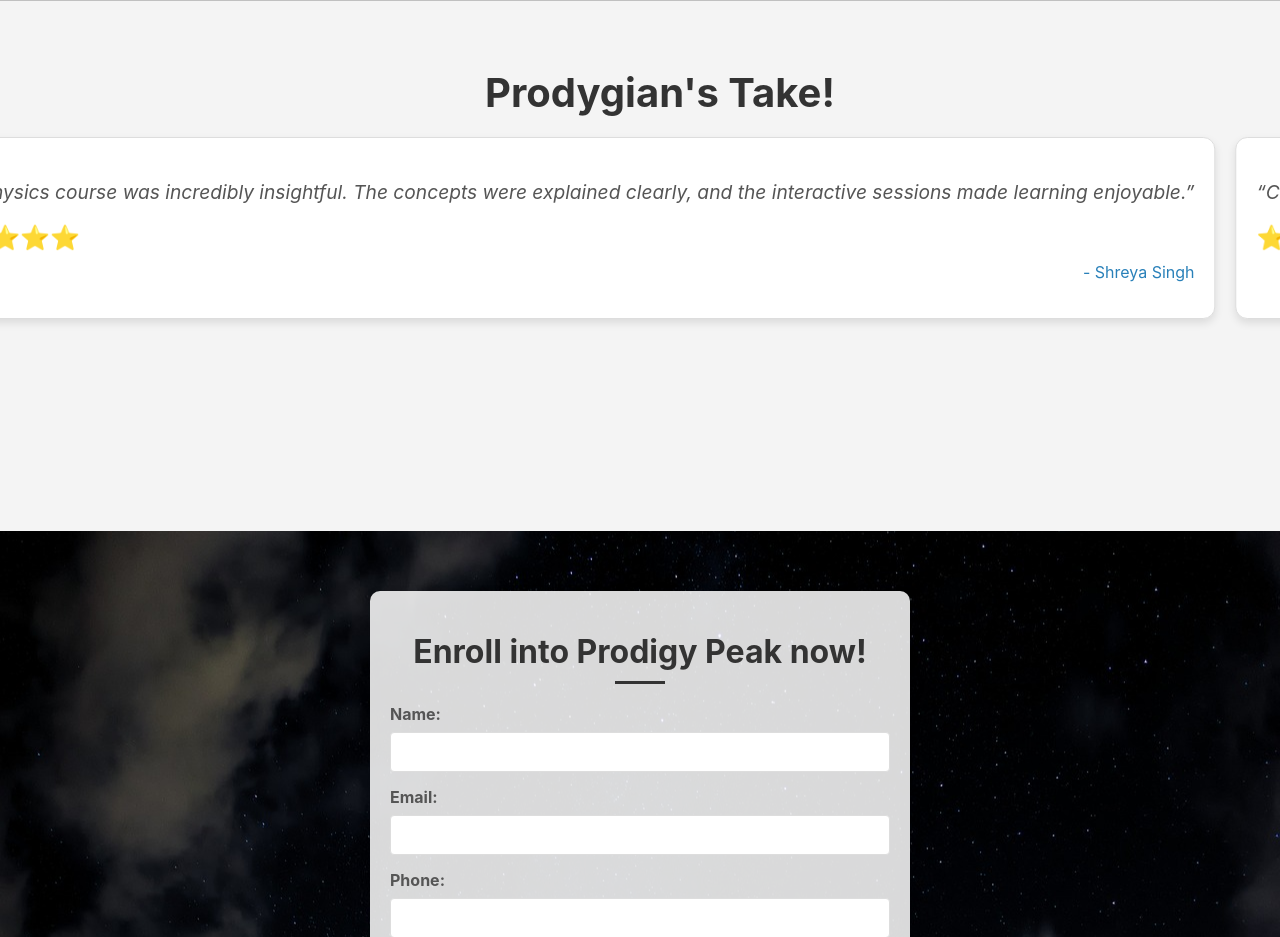
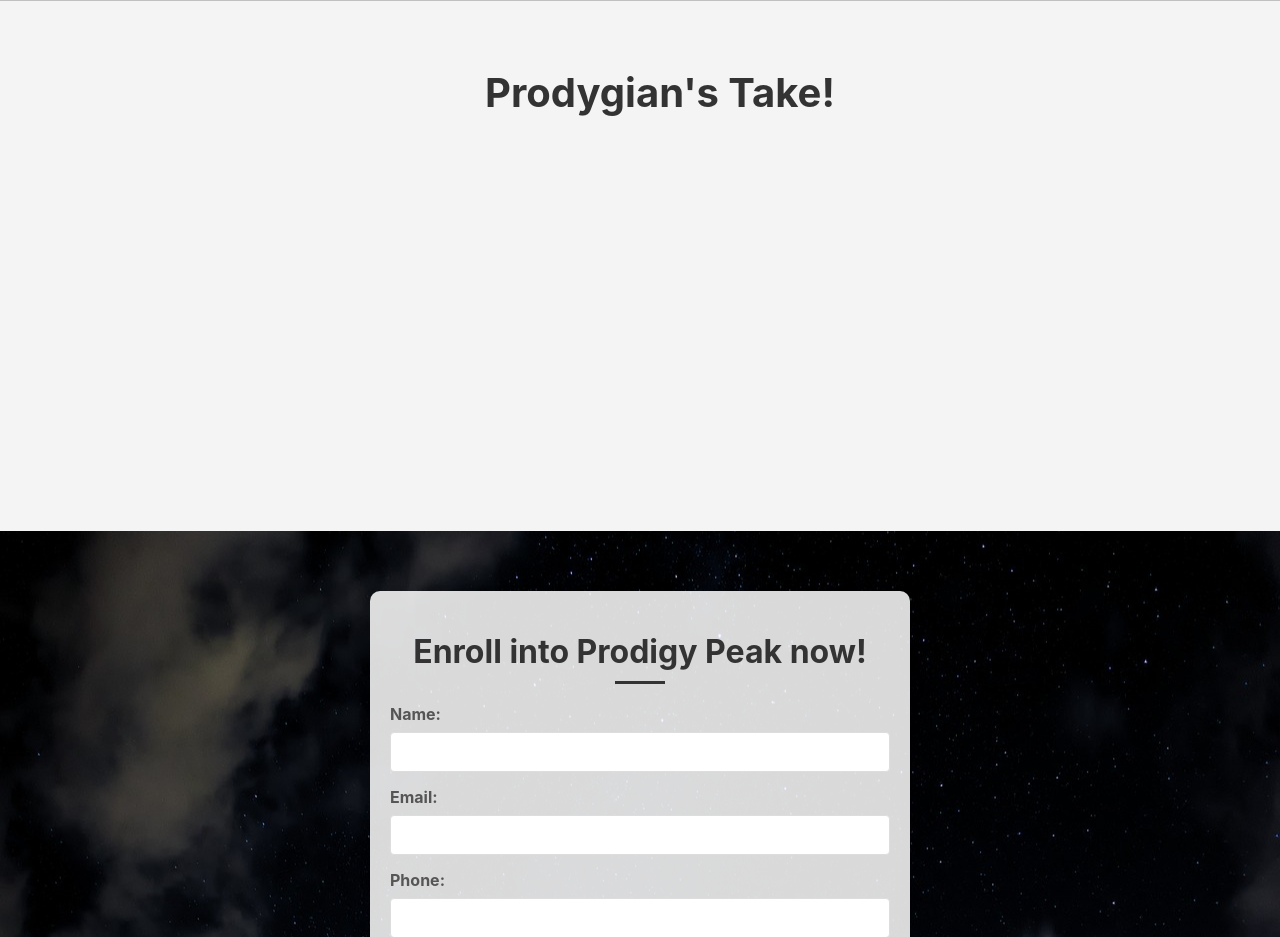
Before and after one commit to vm5/prodigypeak, a React (Create React App) app: page / in a window 1280 px wide. Shown: the part 4940-5877 px from the top of the page. Built offline with nearby package versions, Linux system fonts and the light colour scheme.

Commit message:
Update reviews.jsx

```diff
--- a/src/reviews.jsx
+++ b/src/reviews.jsx
@@ -31,10 +31,10 @@ const ReviewsPage = () => {
 // Keyframes for the sliding animation
 const slideLeft = keyframes`
   0% {
-    transform: translateX(0%);
+    transform: translateX(100%);
   }
   100% {
-    transform: translateX(-50%);
+    transform: translateX(-100%);
   }
 `;
 
@@ -46,6 +46,11 @@ const ReviewsContainer = styled.div`
   height: 450px;
   overflow: hidden;
   position: relative;
+
+  @media (max-width: 768px) {
+    height: auto;
+    padding: 20px 10px;
+  }
 `;
 
 const ReviewsTitle = styled.h1`
@@ -53,17 +58,26 @@ const ReviewsTitle = styled.h1`
   color: #333;
   margin-bottom: 20px;
   font-weight: bold;
+
+  @media (max-width: 768px) {
+    font-size: 1.8rem;
+  }
 `;
 
 const ReviewsContent = styled.div`
   display: flex;
   white-space: nowrap;
   animation: ${slideLeft} 40s linear infinite;
+
+  @media (max-width: 768px) {
+    flex-direction: column;
+    animation: none; /* Remove sliding animation on smaller screens */
+  }
 `;
 
 const ReviewItem = styled.div`
- display: inline-block;
-  width: 1800px;
+  display: inline-block;
+  width: 300px;
   padding: 20px;
   margin-right: 20px;
   background-color: #fff;
@@ -73,6 +87,12 @@ const ReviewItem = styled.div`
   color: #333;
   box-sizing: border-box;
   box-shadow: 0 4px 8px rgba(0, 0, 0, 0.1);
+
+  @media (max-width: 768px) {
+    width: 100%;
+    margin-right: 0;
+    margin-bottom: 20px;
+  }
 `;
 
 const Quote = styled.p`
@@ -81,6 +101,10 @@ const Quote = styled.p`
   margin-bottom: 15px;
   font-style: italic;
   line-height: 1.6;
+
+  @media (max-width: 768px) {
+    font-size: 1rem;
+  }
 `;
 
 const Stars = styled.div`
@@ -94,6 +118,10 @@ const Reviewer = styled.p`
   color: #2980b9;
   text-align: right;
   margin-top: 10px;
+
+  @media (max-width: 768px) {
+    text-align: left;
+  }
 `;
 
 export default ReviewsPage;
```
